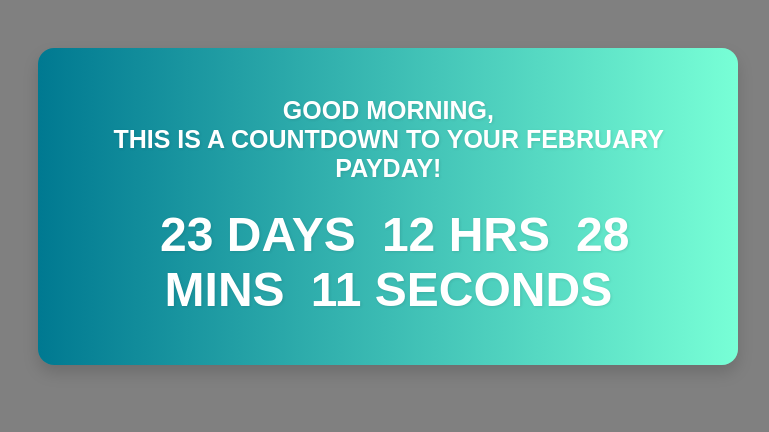
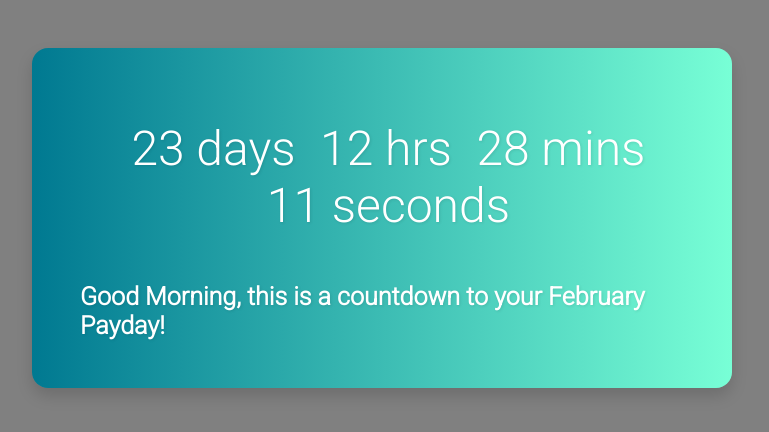
Before and after one commit to Billson7/Payday-Countdown, a React (Create React App) app: page / in a window 1280 px wide. Shown: the top 432 px of the page, without its empty margins (258-1027 px from the left). Built offline with nearby package versions, Linux system fonts and the light colour scheme.

Commit message:
Restyle and reorder

```diff
--- a/src/App.css
+++ b/src/App.css
@@ -1,42 +1,47 @@
+@import url('https://fonts.googleapis.com/css2?family=Roboto:wght@300&display=swap');
+
 .page-section {
   display: flex;
+  flex-direction: row;
+  padding-top: 3rem;
+
+}
+
+.countdown-page {
   margin: auto;
-  padding-top: 3rem !important;
-  justify-content: space-evenly;
-  margin: auto;
-}
-.countdown-page {
-  padding: 3rem !important;
+  font-family: 'Roboto', sans-serif;
+  border-radius: 1rem;
+  box-sizing: border-box;
+  text-align: center;
+  padding: 3rem;
+  width: 700px;
   background: #007991;
   background: -webkit-linear-gradient(to right, #007991, #78ffd6);
   background: linear-gradient(to right, #007991, #78ffd6);
-  box-shadow: 0 0.5rem 1rem rgba(0, 0, 0, 0.15) !important;
-  border-radius: 1rem !important;
-  box-sizing: border-box;
-  text-align: center !important;
-  margin-bottom: 3rem !important;
-  width: 700px;
+  box-shadow: 0 0.5rem 1rem rgba(0, 0, 0, 0.15);
   text-shadow: 1px 1px 3px rgba(0, 0, 0, 0.1);
   font-size: 3rem;
-  text-transform: uppercase !important;
-  margin-left: 0.8rem;
 }
 
 .timer {
   color: white;
   flex-direction: column;
-  text-transform: uppercase;
-  font-weight: bold;
-  padding-top: 1.5rem !important;
+  padding-top: 1.5rem;
+  font-family: 'Roboto', sans-serif;
+  padding-bottom: 3rem;
 }
 
 .timer span {
   text-shadow: 1px 1px 3px rgba(0, 0, 0, 0.1);
   font-size: 3rem;
   margin-left: 0.8rem;
+  font-family: 'Roboto', sans-serif;
+
 }
 
 #header {
   font-size: 25px;
+  font-family: 'Roboto', sans-serif;
   color: white;
+  text-align: left;
 }
--- a/src/App.js
+++ b/src/App.js
@@ -43,11 +43,12 @@ const App = () => {
   return (
     <div className="page-section">
       <div className="countdown-page">
-        <h1 id="header">{HeadingGreeting()}, </h1>
-        <h1 id="header">this is a countdown to your {month} Payday!</h1>
         <div className="timer">
           {timerComponents.length ? timerComponents : <span>Payday!</span>}
         </div>
+        <h1 id="header">
+          {HeadingGreeting()}, this is a countdown to your {month} Payday!
+        </h1>
       </div>
     </div>
   );
```
